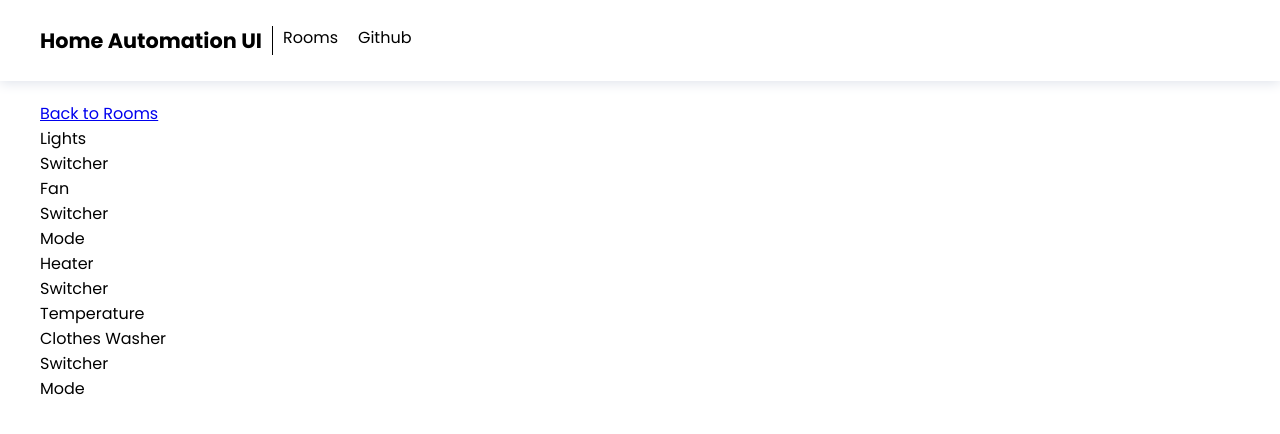
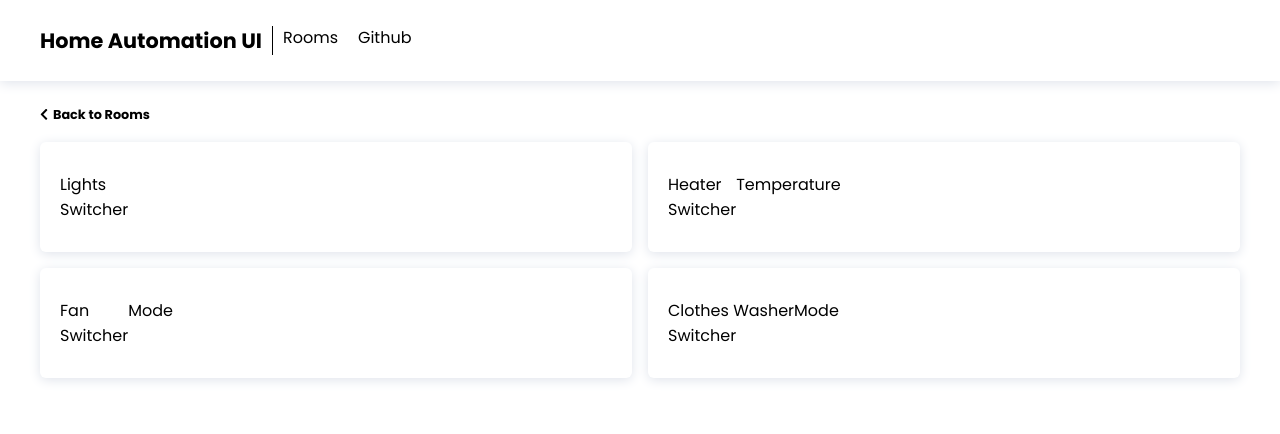
Before and after one commit to abduvik/home-automation-ui, a React (Create React App) app: page /room/bathroom in a window 1280 px wide. Shown: the top 434 px of the page. Built offline with nearby package versions, Linux system fonts and the light colour scheme.

Commit message:
Styles for the device and RoomDevices

```diff
--- a/public/data/rooms.json
+++ b/public/data/rooms.json
@@ -28,7 +28,7 @@
     "dining-room": {
       "name": "Dining Room",
       "icon": "utensils",
-      "devicesCount": 4
+      "devicesCount": 3
     }
   }
 }
--- a/src/components/Device/Device.js
+++ b/src/components/Device/Device.js
@@ -1,6 +1,8 @@
 import React from "react";
 import PropTypes from "prop-types";
 import ControlsSwitcher from "./ControlsSwitcher/ControlsSwitcher";
+
+import classes from "./Device.module.scss";
 
 function Device(props) {
   if (!props.device) return;
@@ -11,12 +13,18 @@ function Device(props) {
     deviceControls = Object.entries(props.device.controls).map(device => {
       const deviceId = device[0];
       const deviceData = device[1];
-      return <ControlsSwitcher key={deviceId} deviceId={deviceId} deviceData={deviceData} />;
+      return (
+        <ControlsSwitcher
+          key={deviceId}
+          deviceId={deviceId}
+          deviceData={deviceData}
+        />
+      );
     });
   }
 
   return (
-    <div>
+    <div className={classes.Device}>
       <div>
         <div>{props.device.icon}</div>
         <div>
--- a/src/components/Device/Device.module.scss
+++ b/src/components/Device/Device.module.scss
@@ -0,0 +1,10 @@
+@import "../../styles/utils/utils";
+
+.Device {
+  display: flex;
+  border-radius: 6px;
+  padding: 30px 20px;
+  box-shadow: 0 2px 12px 0 $LIGHT_SHADOW;
+  box-sizing: border-box;
+  color: #000;
+}
--- a/src/containers/RoomsDashboard/RoomDevices/RoomDevices.js
+++ b/src/containers/RoomsDashboard/RoomDevices/RoomDevices.js
@@ -4,6 +4,9 @@ import { connect } from "react-redux";
 import { fetchRoomDevices } from "./../../../store/devices/devices.actions";
 import Device from "./../../../components/Device/Device";
 import { NavLink } from "react-router-dom";
+import classes from "./RoomDevices.module.scss";
+import { FontAwesomeIcon } from "@fortawesome/react-fontawesome";
+import { faChevronLeft } from "@fortawesome/free-solid-svg-icons";
 
 export class RoomDevices extends Component {
   static propTypes = {
@@ -31,16 +34,21 @@ export class RoomDevices extends Component {
 
     return (
       <Fragment>
-        <NavLink to="/">Back to Rooms</NavLink>
+        <NavLink to="/" className={classes.BackLink}>
+          <FontAwesomeIcon icon={faChevronLeft} />
+          <span>Back to Rooms</span>
+        </NavLink>
+        <div className={classes.RoomDevices}>
           {Object.entries(this.props.devices).map(device => {
-          const deviceId = device[0]
-          const deviceData = device[1]
+            const deviceId = device[0];
+            const deviceData = device[1];
             return (
-            <div key={deviceId}>
+              <div key={deviceId} className={classes.Column}>
                 <Device deviceId={deviceId} device={deviceData} />
               </div>
             );
           })}
+        </div>
       </Fragment>
     );
   }
--- a/src/containers/RoomsDashboard/RoomDevices/RoomDevices.module.scss
+++ b/src/containers/RoomsDashboard/RoomDevices/RoomDevices.module.scss
@@ -0,0 +1,28 @@
+@import "../../../styles/utils/utils";
+
+.RoomDevices {
+  column-count: 2;
+  column-gap: 1em;
+  margin-top: 1rem;
+
+  .Column {
+    display: inline-block;
+    margin: 0 0 1em;
+    width: 100%;
+  }
+
+  @include mobile-view {
+    column-count: 1;
+  }
+}
+
+.BackLink {
+  text-decoration: none;
+  color: #000;
+  font-size: .8rem;
+
+  span {
+    margin-left: 5px;
+    font-weight: bold;
+  }
+}
--- a/src/store/devices/devices.reducers.js
+++ b/src/store/devices/devices.reducers.js
@@ -14,7 +14,10 @@ const initialState = {
 export default (state = initialState, { type, payload }) => {
   switch (type) {
     case FETCH_DEVICES_START:
-      return { ...state };
+      return {
+        ...state,
+        devices: {}
+      };
     case FETCH_DEVICES_SUCCESS:
       return {
         ...state,
```
Lines whose indentation alone changed are shown as unchanged.
